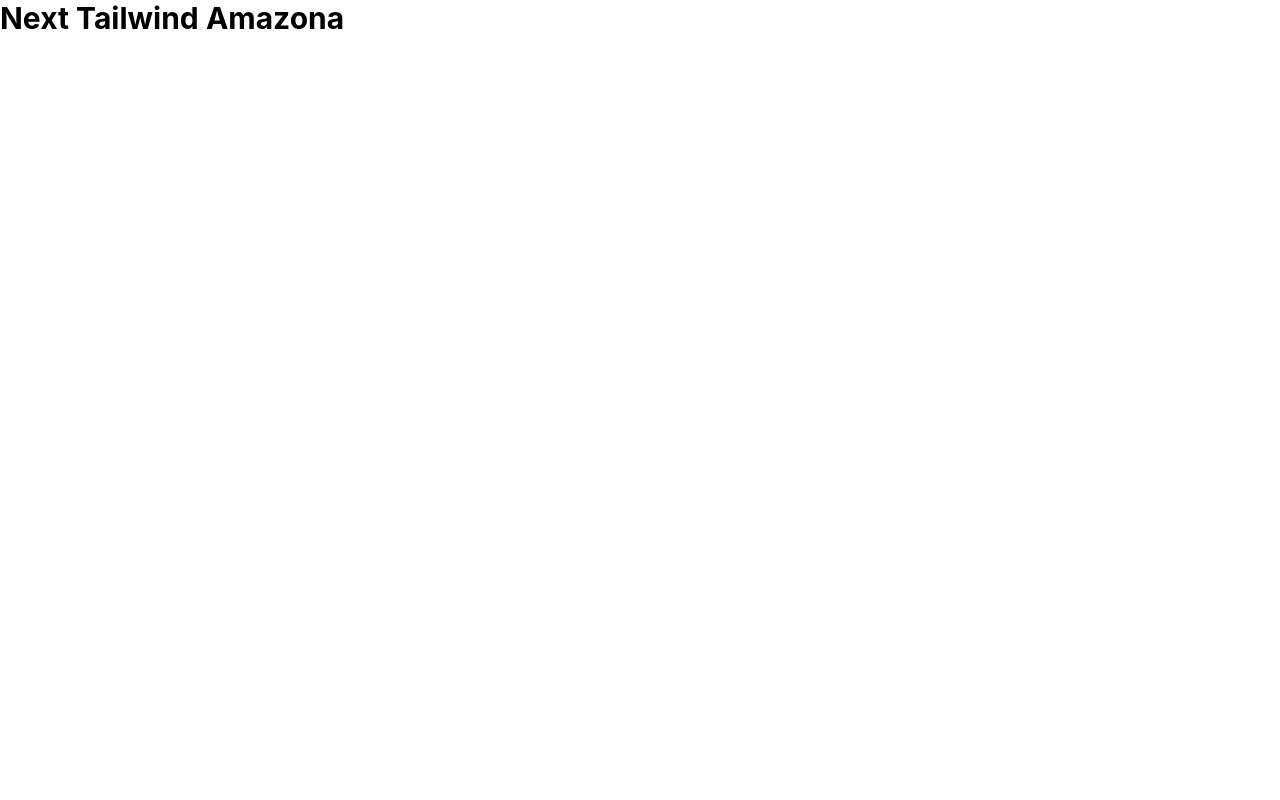
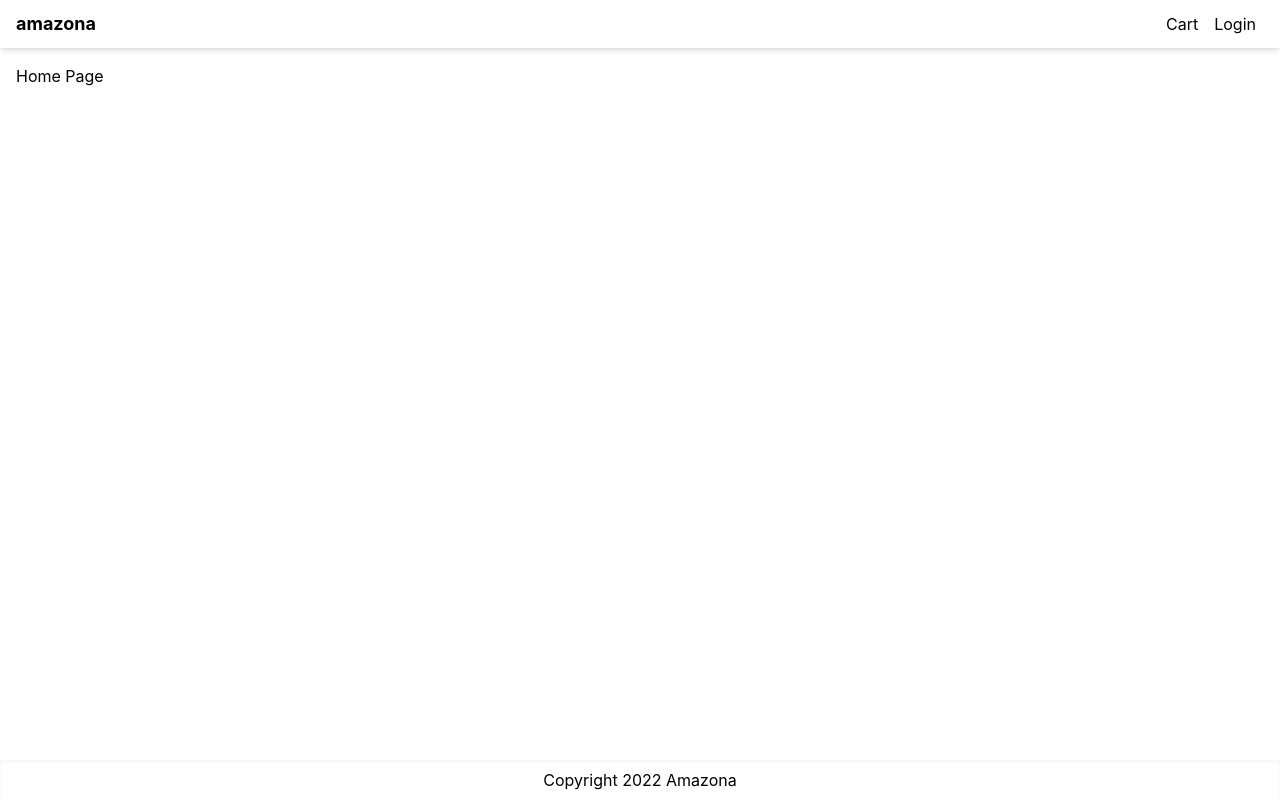
Before and after one commit to Juliet-07/E-commerceSite, a Next.js app: page / in a window 1280 px wide. Built offline with nearby package versions, Linux system fonts and the light colour scheme.

Commit message:
built the layout component

```diff
--- /dev/null
+++ b/components/Layout.js
@@ -0,0 +1,37 @@
+import React from "react";
+import Head from "next/head";
+import Link from "next/link";
+
+const Layout = ({ children }) => {
+  return (
+    <>
+      <Head>
+        <title>E-Commerce Website</title>
+        <meta name="description" content="Ecommerce Website" />
+        <link rel="icon" href="/favicon.ico" />
+      </Head>
+      <div className="flex flex-col min-h-screen justify-between">
+        <header>
+          <nav className="flex h-12 items-center px-4 justify-between shadow-md">
+            <Link href="/">
+              <a className="text-lg font-bold">amazona</a>
+            </Link>
+            <div>
+              <Link href="/cart">
+                <a className="p-2">Cart</a>
+              </Link>
+              <Link href="/login">
+                <a className="p-2">Login</a>
+              </Link>
+            </div>
+          </nav>
+        </header>
+        <main className="container m-auto mt-4 px-4 ">{children}</main>
+        <footer className="flex h-10 justify-center items-center shadow-inner">
+          <p>Copyright 2022 Amazona</p>
+        </footer>
+      </div>
+    </>
+  );
+};
+export default Layout;
--- a/pages/index.js
+++ b/pages/index.js
@@ -1,15 +1,6 @@
-import Head from "next/head";
+import Layout from "../components/Layout";
 
 const Home = () => {
-  return (
-    <div>
-      <Head>
-        <title>E-Commerce Website</title>
-        <meta name="description" content="Generated by create next app" />
-        <link rel="icon" href="/favicon.ico" />
-      </Head>
-      <h1 className="text-3xl font-bold">Next Tailwind Amazona</h1>
-    </div>
-  );
+  return <Layout>Home Page</Layout>;
 };
 export default Home;
```
